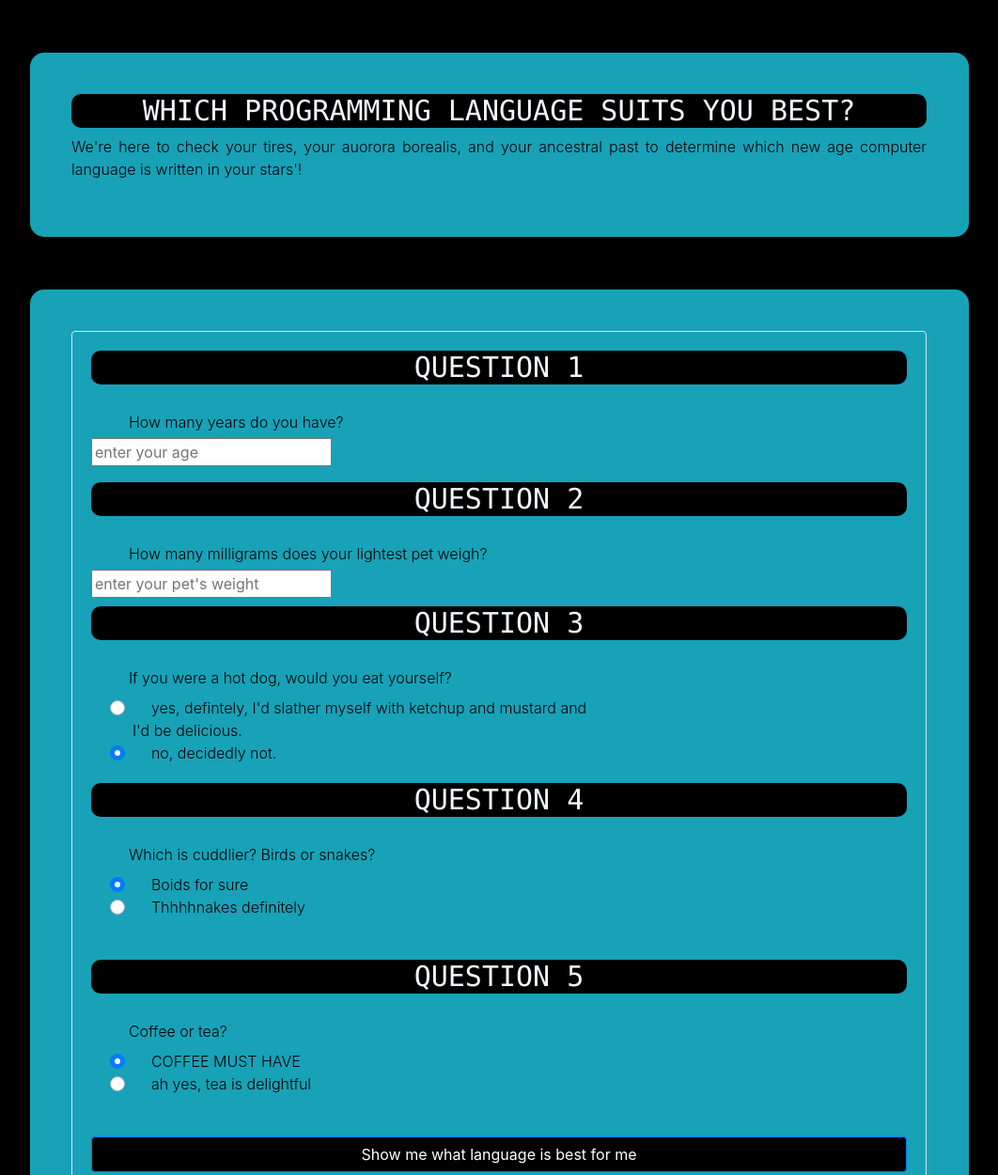
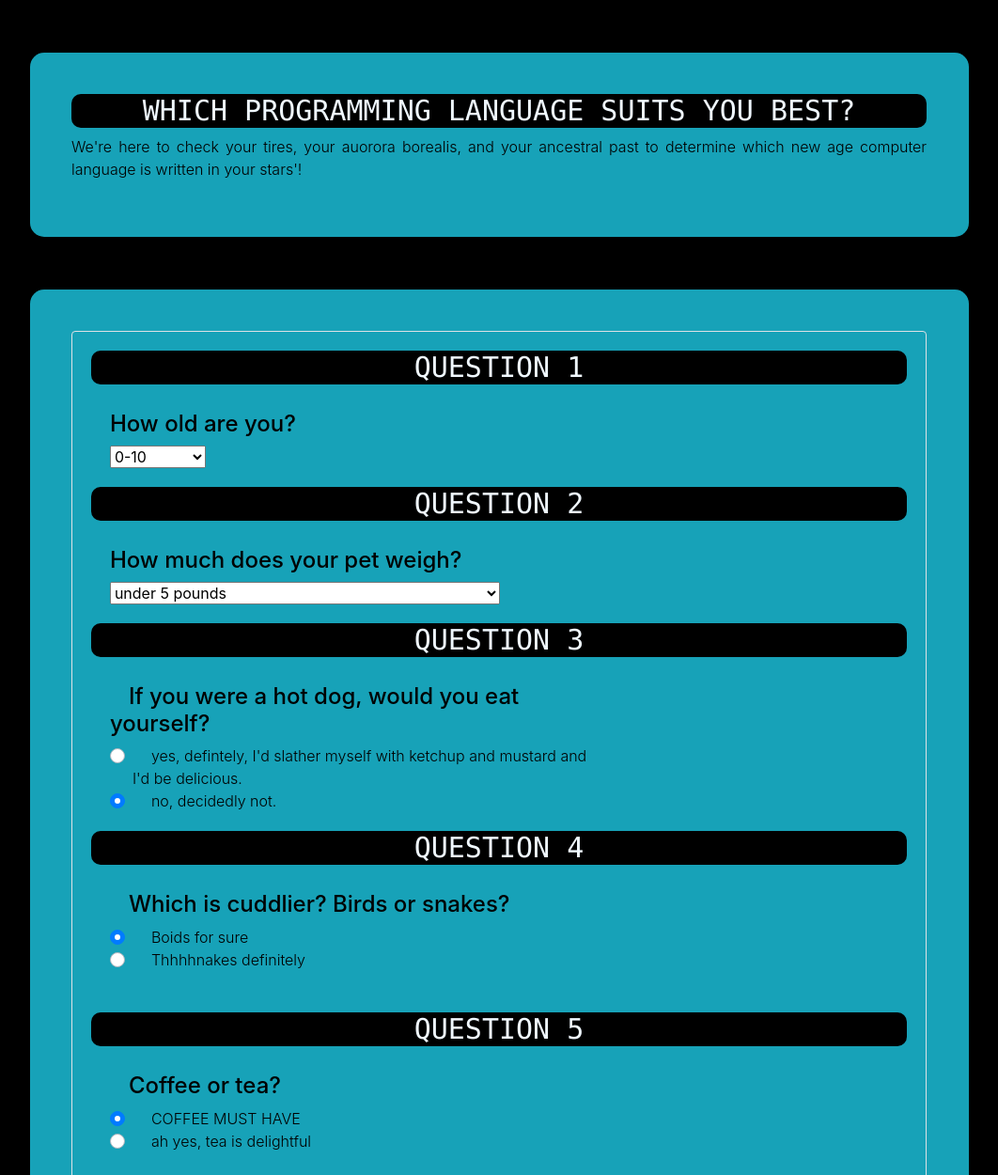
Before and after one commit to LukeCallahan/language-suggester, a plain HTML site: page index.html in a window 1280 px wide. Shown: the top 1250 px of the page at 94% size, without its empty margins (109-1171 px from the left). Drawn offline with Linux system fonts and the light colour scheme.

Commit message:
change text input questions to drop downs.

```diff
--- a/index.html
+++ b/index.html
@@ -17,23 +17,32 @@
     </div>
     <div class="box bg-info">
       <form id="userInfo" class="form-check border rounded card bg-info" >
-        <h2 id="error-message" class="hidden">Please enter numbers for your age</h2>
+        <h2 id="error-message" class="hidden">How old are you?</h2>
+        <h2> QUESTION 1</h2>
+        <div class="form-check" id="years">
+          <h4>How old are you?</h4>
+          <select id="years">
+            <option value="1">0-10</option>
+            <option value="2">11-20</option>
+            <option value="10">21-30</option>
+            <option value="15">31 or older</option>
+          </select>
 
-        <h2> QUESTION 1</h2>
-        <div class="form-check" id="years1">
-          <label>
-            How many years do you have?<br>
-            <input class="form-check-input" id="years" type="number" placeholder="enter your age"><br>
-          </label>
         </div>
         <h2> QUESTION 2</h2>
         <div class="form-check">
-          <label class="form-check-label" for="pet-weight">How many milligrams does your lightest pet weigh?</label>
-          <input class="form-check-input" id="pet-weight" placeholder="enter your pet's weight" type="number"><br>
+          <h4>How much does your pet weigh?</h4>
+          <select id="pet-weight">
+            <option value="1">under 5 pounds</option>
+            <option value="3">5-10 pounds</option>
+            <option value="7">10-50 pounds</option>
+            <option value="9">must be more than 50 because I can't pick them up.</option>
+
+          </select>
         </div>
         <h2> QUESTION 3</h2>
         <div class="form-check">
-          <label for="miracles">If you were a hot dog, would you eat yourself?</label>
+          <label for="miracles"><h4>If you were a hot dog, would you eat yourself?</h4></label>
           <div class="custom-control custom-radio">
             <input class="custom-control-input" id="miracles" type="radio" name="miracles" value="10" checked>
             <label class="custom-control-label" for="miracles">yes, defintely, I'd slather myself with ketchup and mustard and I'd be delicious.</label>
@@ -46,7 +55,7 @@
 
         <h2> QUESTION 4</h2>
         <div class="form-check">
-          <label for="cuddlier">Which is cuddlier? Birds or snakes?</label>
+          <label for="cuddlier"><h4>Which is cuddlier? Birds or snakes?</h4></label>
           <div class="custom-control custom-radio">
             <input class="custom-control-input" id="cuddlier" type="radio"   name="cuddle" value="10" checked>
             <label class="custom-control-label" for="cuddlier">Boids for sure</label>
@@ -58,7 +67,7 @@
         </div>
         <h2> QUESTION 5</h2>
         <div class="form-check">
-          <label for="beverage">Coffee or tea?</label>
+          <label for="beverage"><h4>Coffee or tea?</h4></label>
           <div class="custom-control custom-radio">
             <input class="custom-control-input" id="coffee" type="radio" name="bev"  type="radio" value="10" checked>
             <label class="custom-control-label" for="coffee">COFFEE MUST HAVE</label>
--- a/js/scripts.js
+++ b/js/scripts.js
@@ -12,12 +12,12 @@ window.addEventListener("load", function() {
   function resetFormFields(){
     //here's your problem
     const yearField = document.querySelector("input#years");
-    yearField.value = '';
+
   }
   function whatsYourLanguage(){
     //establish variables for the values of each input
-    const years = parseInt(document.querySelector("input#years").value);
-    const petWeight = parseInt(document.querySelector("input#pet-weight").value);
+    const years = parseInt(document.getElementById("years").value);
+    const petWeight = parseInt(document.getElementById("pet-weight").value);
     const miracles = parseInt(document.querySelector("input[name='miracles']:checked").value);
     const cuddlier = parseInt(document.querySelector("input[name='cuddle']:checked").value);
     const beverage = parseInt(document.querySelector("input[name='bev']:checked").value);
```
